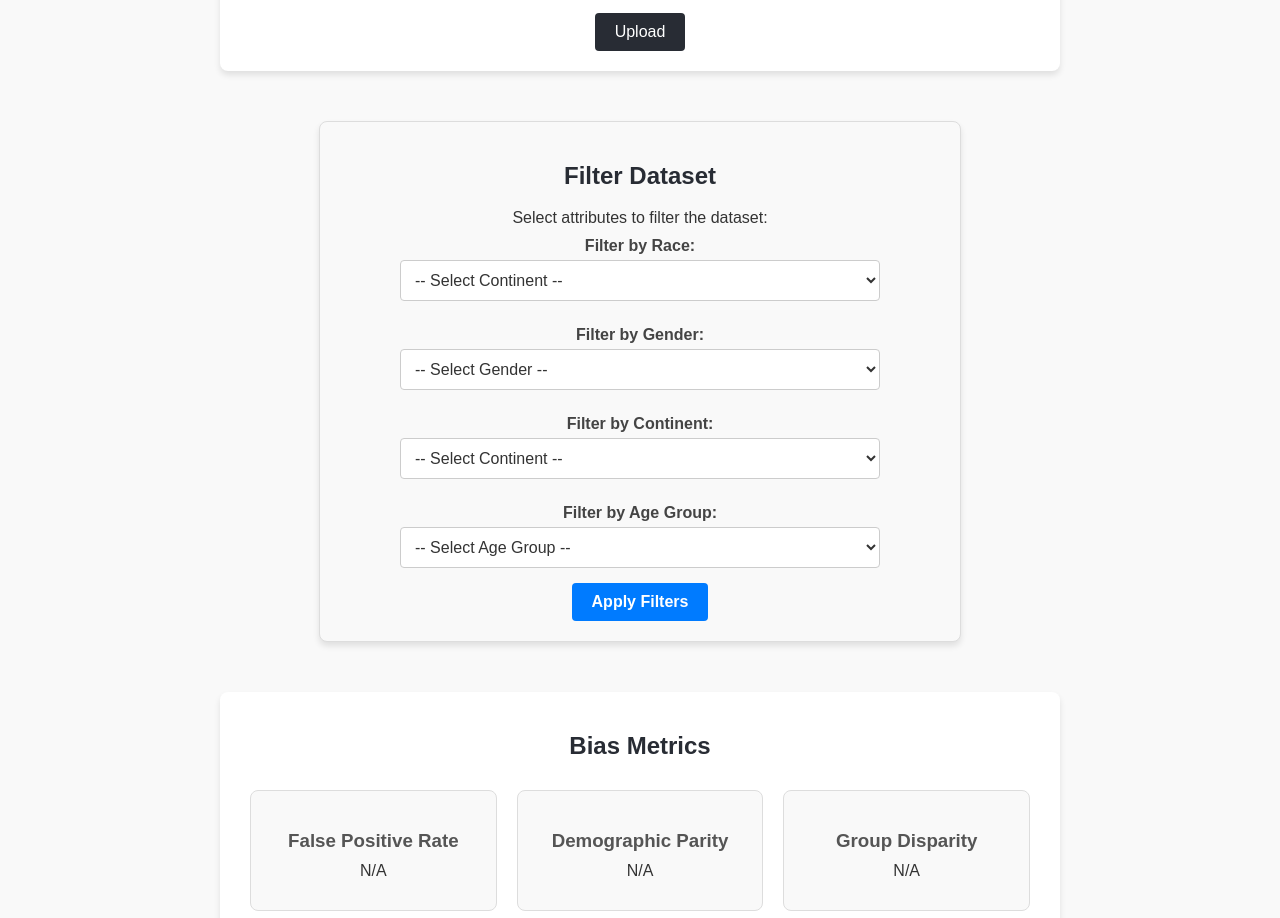
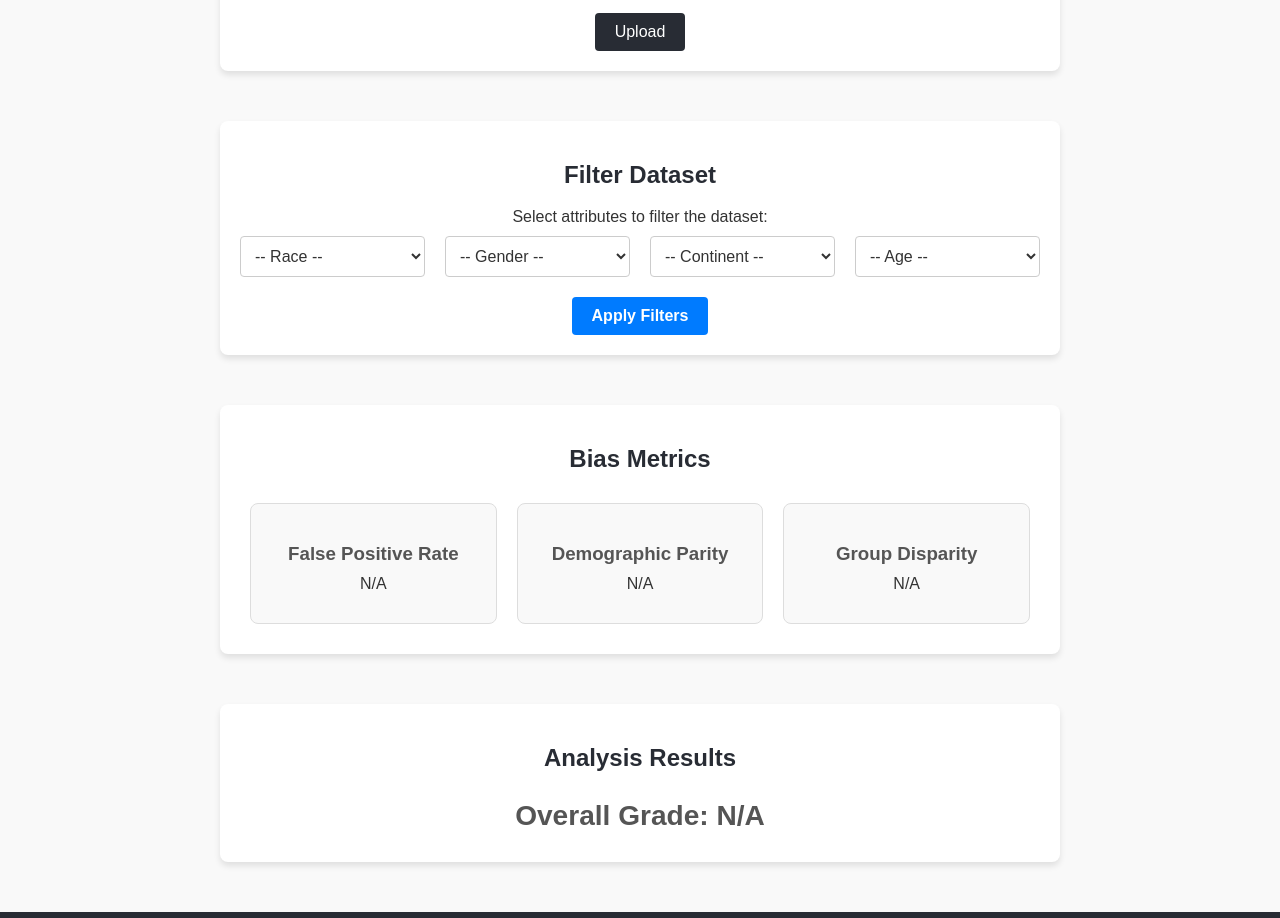
Before and after one commit to FionaVerzivolli/Credit-Score-Bias-Visualizer, a React (Create React App) app in the folder frontend/: page /upload in a window 1280 px wide. Shown: the part 791-1709 px from the top of the page. Built offline with nearby package versions, Linux system fonts and the light colour scheme.

Commit message:
final changes to upload page

```diff
--- a/frontend/src/App.css
+++ b/frontend/src/App.css
@@ -491,26 +491,35 @@ footer {
 .filter-section {
   margin: 20px auto;
   padding: 20px;
-  max-width: 600px;
-  border: 1px solid #ddd;
+  max-width: 800px; /* Allow wider width for all filters in a row */
   border-radius: 8px;
-  background-color: #f9f9f9;
+  background-color: #ffffff;
   box-shadow: 0 4px 6px rgba(0, 0, 0, 0.1);
   text-align: center;
+}
+
+/* Grid Layout for Filters */
+.filter-section .filter-grid {
+  display: grid;
+  grid-template-columns: repeat(4, 1fr); /* Four columns for filters */
+  gap: 20px; /* Spacing between filters */
+  align-items: center; /* Vertically align items */
+  margin-bottom: 20px; /* Space below the grid */
 }
 
 .filter-section label {
   display: block;
   font-weight: bold;
-  margin: 10px 0 5px;
-  font-size: 1rem;
+  margin-bottom: 5px;
+  font-size: 0.9rem;
   color: #444;
+  text-align: left; /* Align labels to the left */
 }
 
+/* Dropdown Styling */
 .filter-section select {
-  width: 80%;
+  width: 100%; /* Full width of grid cell */
   padding: 10px;
-  margin-bottom: 15px;
   font-size: 1rem;
   border: 1px solid #ccc;
   border-radius: 4px;
@@ -527,6 +536,8 @@ footer {
 
 /* Filter Button Styling */
 .filter-button {
+  display: block; /* Ensure the button is on its own line */
+  margin: 20px auto 0; /* Center the button and add space above */
   padding: 10px 20px;
   font-size: 1rem;
   font-weight: bold;
--- a/frontend/src/upload.js
+++ b/frontend/src/upload.js
@@ -118,28 +118,32 @@ function Upload() {
           <button onClick={handleUpload}>Upload</button>
         </section>
 
-        {/* Multi-Filter Section */}
         <section className="filter-section">
   <h2>Filter Dataset</h2>
   <p>Select attributes to filter the dataset:</p>
+
+  {/* Grid Layout for Filters */}
+  <div className="filter-grid">
     {/* Race Filter */}
-        <label htmlFor="race-filter">Filter by Race:</label>
+    <div>
       <select
         id="race-filter"
         name="race"
         value={filters.race}
         onChange={handleFilterChange}
-                aria-label="Filter by continent"
+        aria-label="Filter by race"
       >
-                <option value="">-- Select Continent --</option>
-                <option value="black">White</option>
-                <option value="white">Black</option>
+        <option value="">-- Race --</option>
+        <option value="white">White</option>
+        <option value="black">Black</option>
         <option value="asian">Asian</option>
         <option value="hispanic">Hispanic</option>
         <option value="other">Other</option>
       </select>
+    </div>
+
     {/* Gender Filter */}
-          <label htmlFor="gender-filter">Filter by Gender:</label>
+    <div>
       <select
         id="gender-filter"
         name="gender"
@@ -147,13 +151,14 @@ function Upload() {
         onChange={handleFilterChange}
         aria-label="Filter by gender"
       >
-            <option value="">-- Select Gender --</option>
+        <option value="">-- Gender --</option>
         <option value="male">Male</option>
         <option value="female">Female</option>
       </select>
+    </div>
 
     {/* Continent Filter */}
-          <label htmlFor="continent-filter">Filter by Continent:</label>
+    <div>
       <select
         id="continent-filter"
         name="continent"
@@ -161,7 +166,7 @@ function Upload() {
         onChange={handleFilterChange}
         aria-label="Filter by continent"
       >
-            <option value="">-- Select Continent --</option>
+        <option value="">-- Continent --</option>
         <option value="asia">Asia</option>
         <option value="europe">Europe</option>
         <option value="north-america">North America</option>
@@ -169,9 +174,10 @@ function Upload() {
         <option value="africa">Africa</option>
         <option value="oceania">Oceania</option>
       </select>
+    </div>
 
     {/* Age Group Filter */}
-          <label htmlFor="age-filter">Filter by Age Group:</label>
+    <div>
       <select
         id="age-filter"
         name="ageGroup"
@@ -179,18 +185,21 @@ function Upload() {
         onChange={handleFilterChange}
         aria-label="Filter by age group"
       >
-            <option value="">-- Select Age Group --</option>
+        <option value="">-- Age --</option>
         <option value="child">Child</option>
         <option value="teen">Teen</option>
         <option value="adult">Adult</option>
         <option value="senior">Senior</option>
       </select>
+    </div>
+  </div>
 
   {/* Apply Filters Button */}
   <button onClick={handleFilterClick} className="filter-button">
     Apply Filters
   </button>
 </section>
+
 
         <section className="metrics">
           <h2>Bias Metrics</h2>
```
Lines whose indentation alone changed are shown as unchanged.
